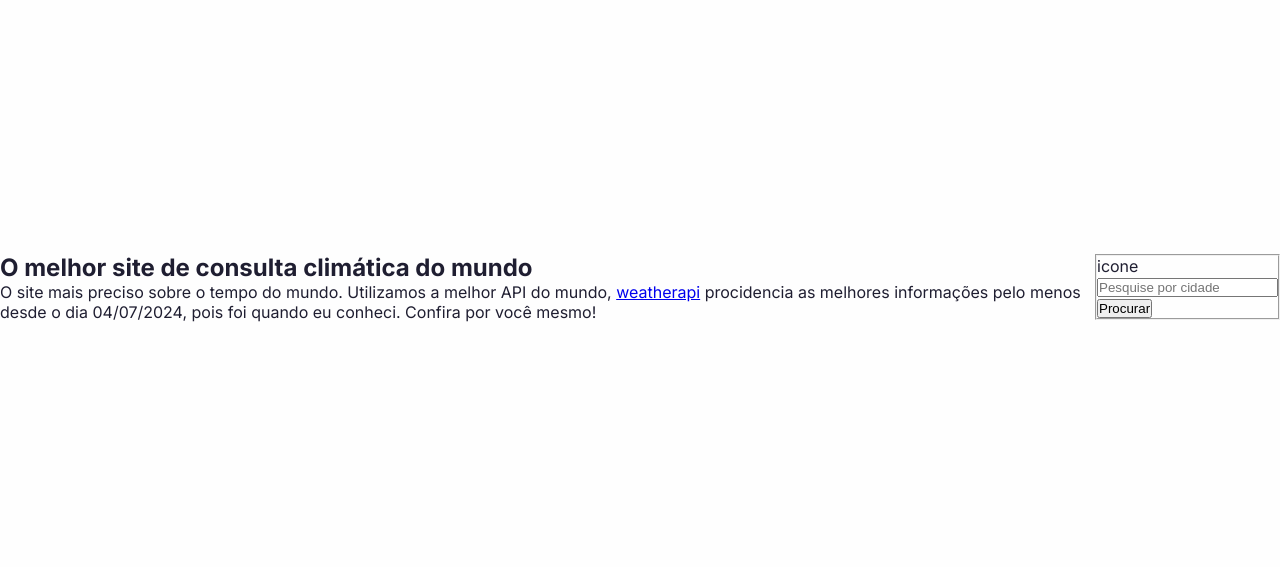
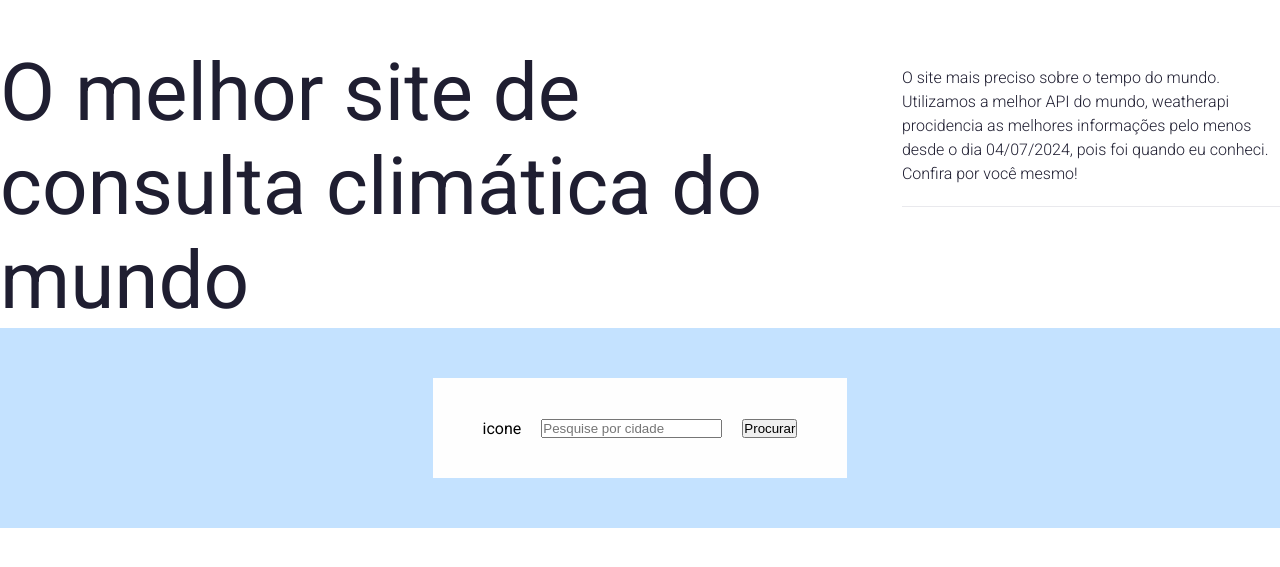
Before and after one commit to RaquelDFS/FIRJANFEP, a React (Vite) app: page / in a window 1280 px wide. Shown: the part 113-680 px from the top of the page. Built offline with nearby package versions, Linux system fonts and the light colour scheme.

Commit message:
styling home

```diff
--- a/index.html
+++ b/index.html
@@ -4,10 +4,12 @@
     <meta charset="UTF-8" />
     <link rel="icon" type="image/svg+xml" href="/vite.svg" />
     <meta name="viewport" content="width=device-width, initial-scale=1.0" />
-    <link rel="preconnect" href="https://fonts.googleapis.com">
-    <link rel="preconnect" href="https://fonts.gstatic.com" crossorigin>
-    <link href="https://fonts.googleapis.com/css2?family=Inter:wght@100..900&display=swap" rel="stylesheet">
-
+    <link rel="preconnect" href="https://fonts.googleapis.com" />
+    <link rel="preconnect" href="https://fonts.gstatic.com" crossorigin />
+    <link
+      href="https://fonts.googleapis.com/css2?family=Roboto:ital,wght@0,100;0,300;0,400;0,500;0,700;0,900;1,100;1,300;1,400;1,500;1,700;1,900&display=swap"
+      rel="stylesheet"
+    />
     <title>Api Project</title>
   </head>
   <body>
--- a/src/index.css
+++ b/src/index.css
@@ -1,17 +1,22 @@
 :root {
-  font-family: "Inter", sans-serif;
+  font-family: "Roboto", sans-serif;
   font-synthesis: none;
   text-rendering: optimizeLegibility;
   -webkit-font-smoothing: antialiased;
   -moz-osx-font-smoothing: grayscale;
 
-  --primary: #1f1e31;
-  --secondary: #c4e2ff;
-  --soft-white: #f3f6f8;
-  --white: #fefefe;
-  --black: #111;
-  --gray: #51505e;
+  --color-primary: #1f1e31;
+  --color-secondary: #c4e2ff;
+  --color-soft-white: #f3f6f8;
+  --color-white: #fefefe;
+  --color-black: #111;
+  --color-gray: #e9e9ed;
 
+  --font-size-gg: 5rem;
+  --font-size-g: 1.25rem;
+  --font-size-m: 1.125rem;
+  --font-size-p: 0.875rem;
+  --font-size-pp: 0.65rem
 }
 
 * {
--- /dev/null
+++ b/src/pages/Home/Home.module.css
@@ -0,0 +1,59 @@
+.home {
+    display: flex;
+    flex-direction: column;
+    width: 1350px;
+}
+
+.headers {
+    display: flex;
+    width: 100%;
+    gap: 20px;
+    align-items: flex-start;
+
+}
+
+.headers .headline {
+    width: 70%;
+}
+
+.headers h1 {
+    font-size: var(--font-size-gg);
+    font-weight: 400;
+    color: var(--color-primary);
+}
+
+.headers .aside {
+    padding: 20px 10px 20px 0;
+    width: 30%;
+    border-bottom: solid 1px var(--color-gray);
+}
+
+.headers .aside p,
+.headers .aside a {
+    color: var(--color-primary);
+    text-decoration: none;
+    line-height: 1.5rem;
+    font-weight: 300;
+}
+
+.bottom {
+    width: 100%;
+    height: 200px;
+    background-color: var(--color-secondary);
+    display: flex;
+    justify-content: center;
+    align-items: center;
+}
+
+.bottom .fieldset {
+    border: none !important;
+    background-color: var(--color-white);
+    width: 60%;
+    height: 100px;
+    display: flex;
+    justify-content: center;
+    align-items: center;
+    padding: 0 50px;
+    gap: 20px;
+
+}
--- a/src/pages/Home/index.jsx
+++ b/src/pages/Home/index.jsx
@@ -1,11 +1,13 @@
+import styles from "./Home.module.css";
+
 export default function Home() {
   return (
-    <>
-      <div>
-        <div>
+    <div className={styles.home}>
+      <div className={styles.headers}>
+        <div className={styles.headline}>
           <h1>O melhor site de consulta climática do mundo</h1>
         </div>
-        <div>
+        <aside className={styles.aside}>
           <p>
             O site mais preciso sobre o tempo do mundo. Utilizamos a melhor API
             do mundo,{" "}
@@ -15,17 +17,17 @@ export default function Home() {
             procidencia as melhores informações pelo menos desde o dia
             04/07/2024, pois foi quando eu conheci. Confira por você mesmo!
           </p>
-        </div>
+        </aside>
       </div>
-      <div>
+      <div className={styles.bottom}>
         <form action="">
-          <fieldset>
+          <fieldset className={styles.fieldset}>
             <p>icone</p>
             <input type="text" placeholder="Pesquise por cidade" />
             <button>Procurar</button>
           </fieldset>
         </form>
       </div>
-    </>
+    </div>
   );
 }
```
